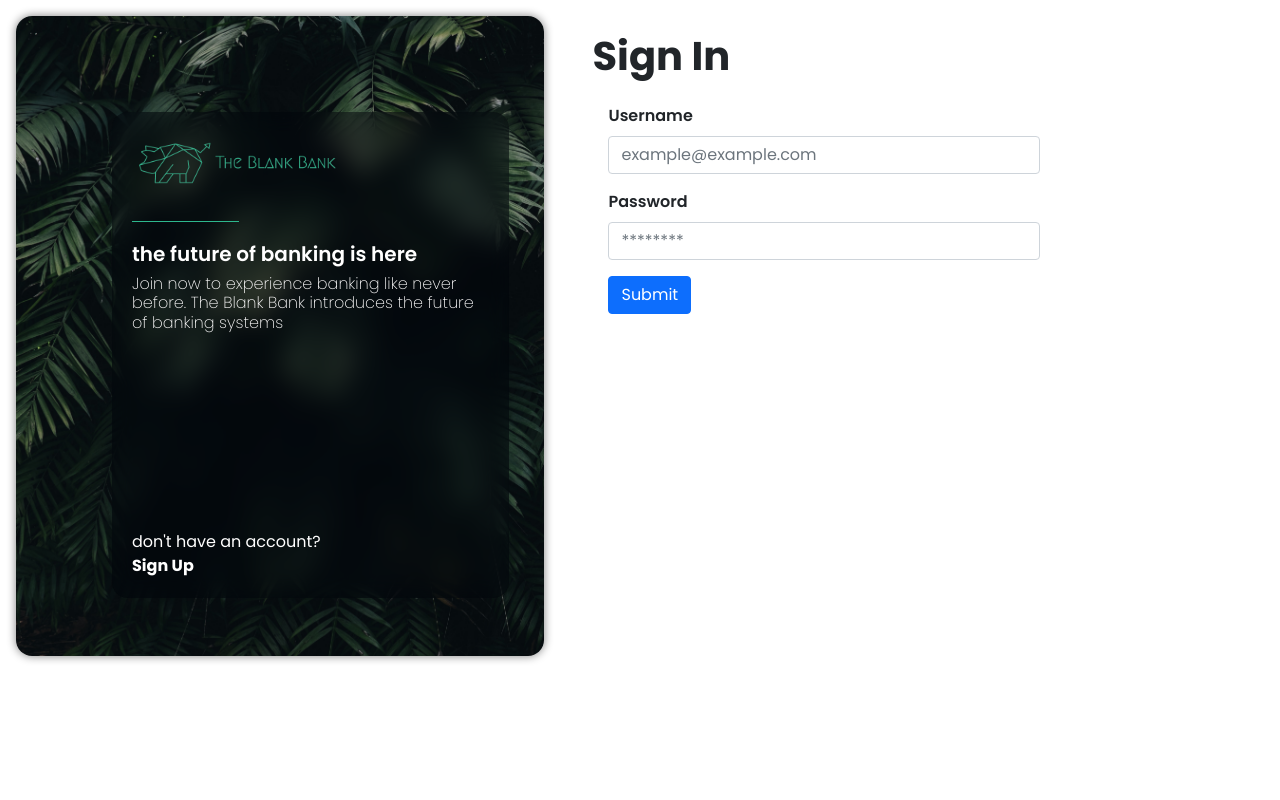
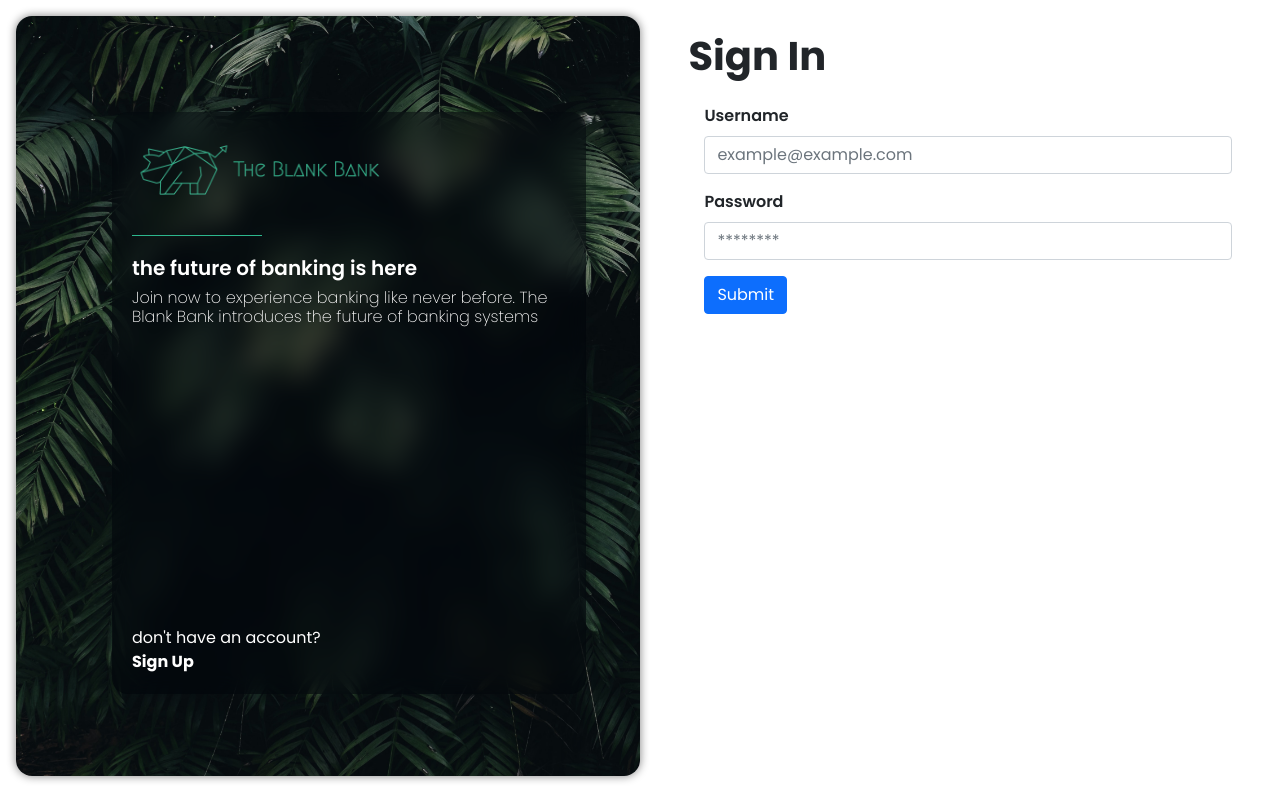
Before and after one commit to vitaminsofsalem/The-Blank-Bank-Project, a Next.js app in the folder client/: page / in a window 1280 px wide. Built offline with nearby package versions, Linux system fonts and the light colour scheme.

Commit message:
small login page view adjustments
	modified:   styles/Guest.module.css

```diff
--- a/client/styles/Guest.module.css
+++ b/client/styles/Guest.module.css
@@ -16,8 +16,8 @@
   display: flex;
   align-content: space-between;
   flex-flow: row;
-  width: 85%;
-  height: 80vh;
+  width: 100%;
+  height: 95vh;
   padding: 0;
   margin: 0;
 }
```
